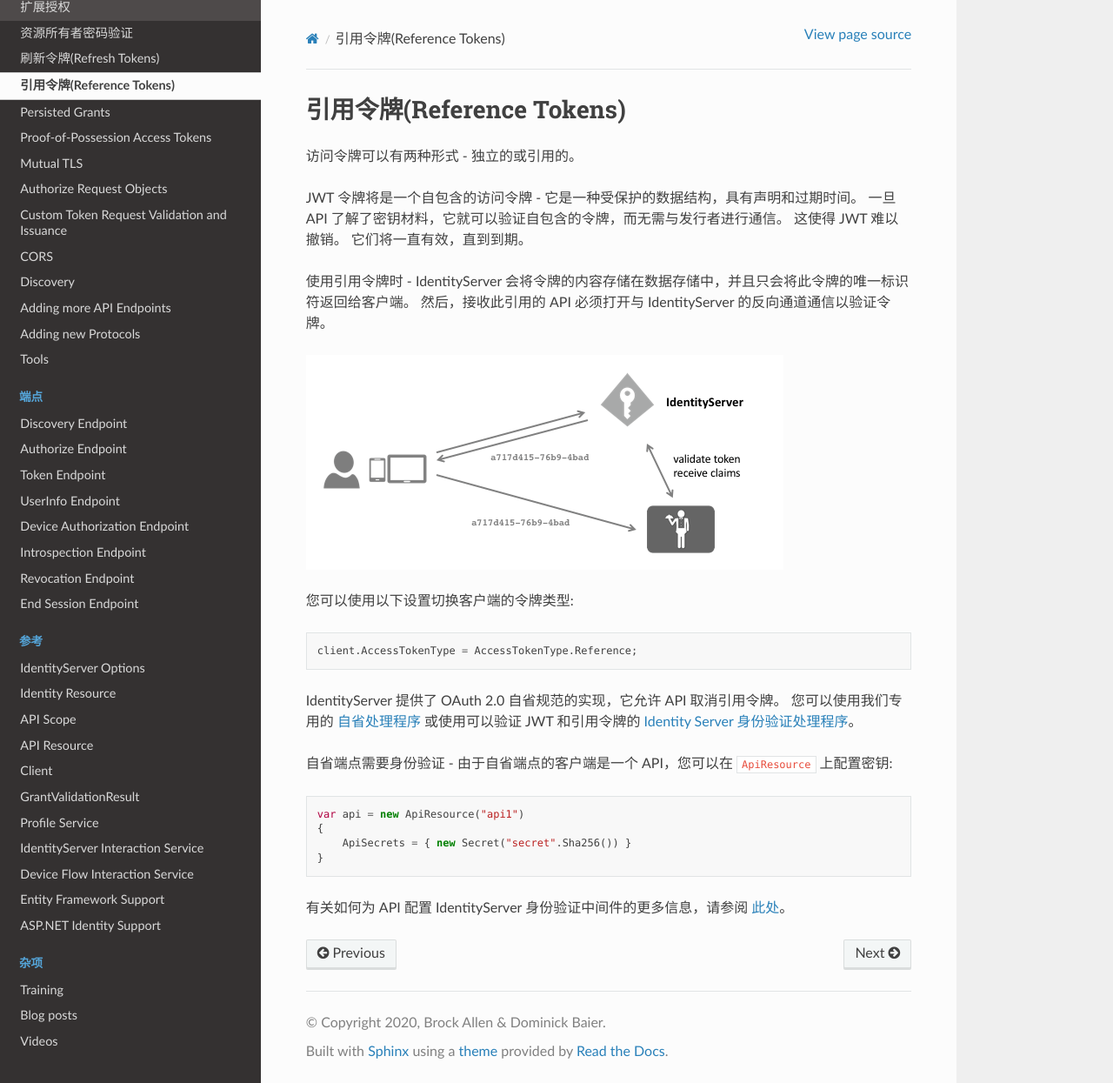
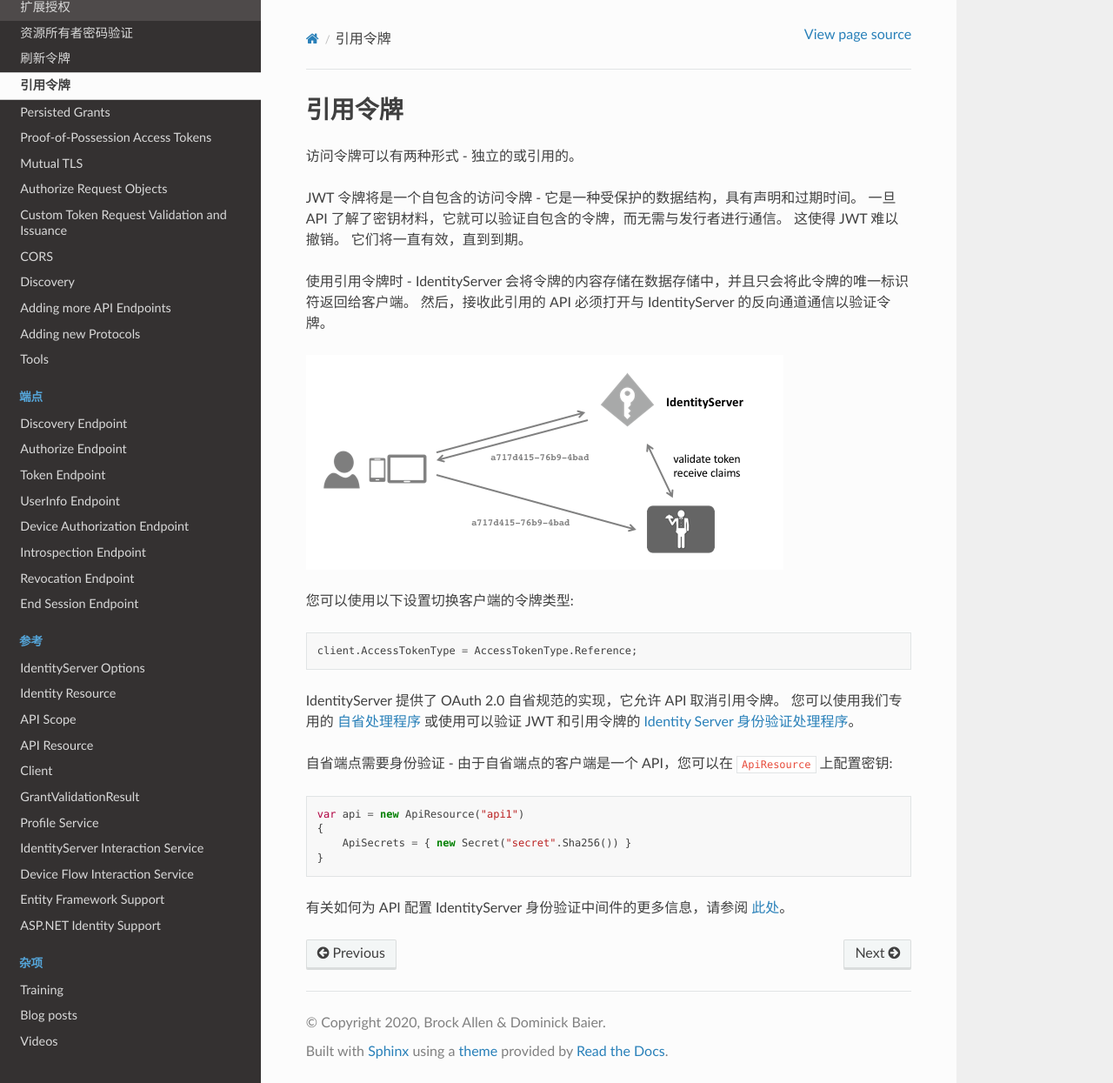
Before and after one commit to devenliu/IdentityServer4Docs, a Sphinx documentation site: the page built from zh-CN/docs/topics/reference_tokens.rst, in a window 1280 px wide and 1245 px high. Shown: the whole window at 87% size. Built offline with Sphinx 7.4.7 and the Read the Docs theme 2.0.0, drawn with Linux system fonts in a browser that asks for light colours; pages that are not in the unit, such as notebooks, are missing from menus.

Commit message:
修改标题

```diff
--- a/zh-CN/docs/topics/reference_tokens.rst
+++ b/zh-CN/docs/topics/reference_tokens.rst
@@ -1,4 +1,4 @@
-引用令牌(Reference Tokens)
+引用令牌
 ================
 访问令牌可以有两种形式 - 独立的或引用的。
 
--- a/zh-CN/docs/topics/refresh_tokens.rst
+++ b/zh-CN/docs/topics/refresh_tokens.rst
@@ -1,4 +1,4 @@
-刷新令牌(Refresh Tokens)
+刷新令牌
 ==============
 由于访问令牌的生命周期有限，刷新令牌允许在没有用户交互的情况下请求新的访问令牌。
 
```
